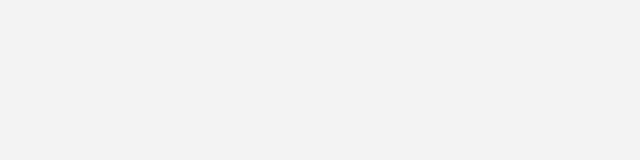
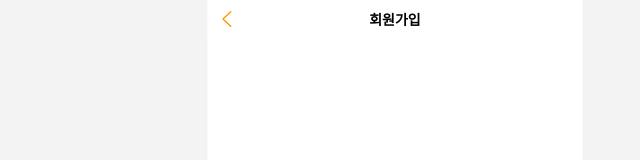
Before and after one commit to LikeLionRunnersApp/client, a React (Create React App) app: page /signup in a window 1280 px wide. Before the commit this address had no page. Shown: the top 160 px of the page, without its empty margins (245-885 px from the left). Built offline with nearby package versions, Linux system fonts and the light colour scheme.

Commit message:
Feat: Create FormHeader component and stories

```diff
--- a/craco.config.js
+++ b/craco.config.js
@@ -7,6 +7,7 @@ module.exports = {
       "@assets": path.resolve(__dirname, "src/assets"),
       "@hooks": path.resolve(__dirname, "src/hooks"),
       "@pages": path.resolve(__dirname, "src/pages"),
+      "@routes": path.resolve(__dirname, "src/routes"),
     },
   },
   babel: {
--- a/src/App.tsx
+++ b/src/App.tsx
@@ -1,16 +1,7 @@
-import Main from "@pages/Main";
-import Detail from "@pages/Detail";
-import SignIn from "@pages/Login";
-import { Routes, Route } from "react-router-dom";
+import Router from './routes/Router'
 
 const App = () => {
-  return (
-    <Routes>
-      <Route path="/" element={<Main />} />
-      <Route path="/detail/:id" element={<Detail />} />
-      <Route path="/signin" element={<SignIn />} />
-    </Routes>
-  );
-};
+  return <Router />
+}
 
-export default App;
+export default App
--- /dev/null
+++ b/src/components/Common/FormHeader.tsx
@@ -0,0 +1,34 @@
+import styled from '@emotion/styled'
+import Icon from '@components/Common/UI/Icon'
+
+interface Props {
+  title: string
+}
+
+const FormHeader = ({ title, ...props }: Props) => {
+  return (
+    <HeaderContainer>
+      <Icon name="prev" />
+      <Title>{title}</Title>
+    </HeaderContainer>
+  )
+}
+
+export default FormHeader
+
+const HeaderContainer = styled.header`
+  width: 100%;
+  display: flex;
+  align-items: center;
+  height: 40px;
+  background-color: #fff;
+  position: relative;
+`
+
+const Title = styled.h1`
+  display: block;
+  position: absolute;
+  left: 50%;
+  transform: translateX(-50%);
+  font-size: 14px;
+`
--- /dev/null
+++ b/src/pages/SignUp/index.tsx
@@ -0,0 +1,14 @@
+import FormHeader from '@components/Common/FormHeader'
+import BaseLayout from '@components/Common/BaseLayout'
+
+const SignUp = () => {
+  return (
+    <>
+      <BaseLayout>
+        <FormHeader title="회원가입" />
+      </BaseLayout>
+    </>
+  )
+}
+
+export default SignUp
--- a/tsconfig.paths.json
+++ b/tsconfig.paths.json
@@ -5,7 +5,8 @@
       "@hooks/*": ["./hooks/*"],
       "@components/*": ["./components/*"],
       "@assets/*": ["./assets/*"],
-      "@pages/*": ["./pages/*"]
+      "@pages/*": ["./pages/*"],
+      "@reoutes/*": ["./routes/*"]
     }
   }
 }
```
Also changed, not shown: src/pages/SignIn/index.tsx (renamed from src/pages/Login/index.tsx), 1 other file (tests, documents, lock files or other folders).
